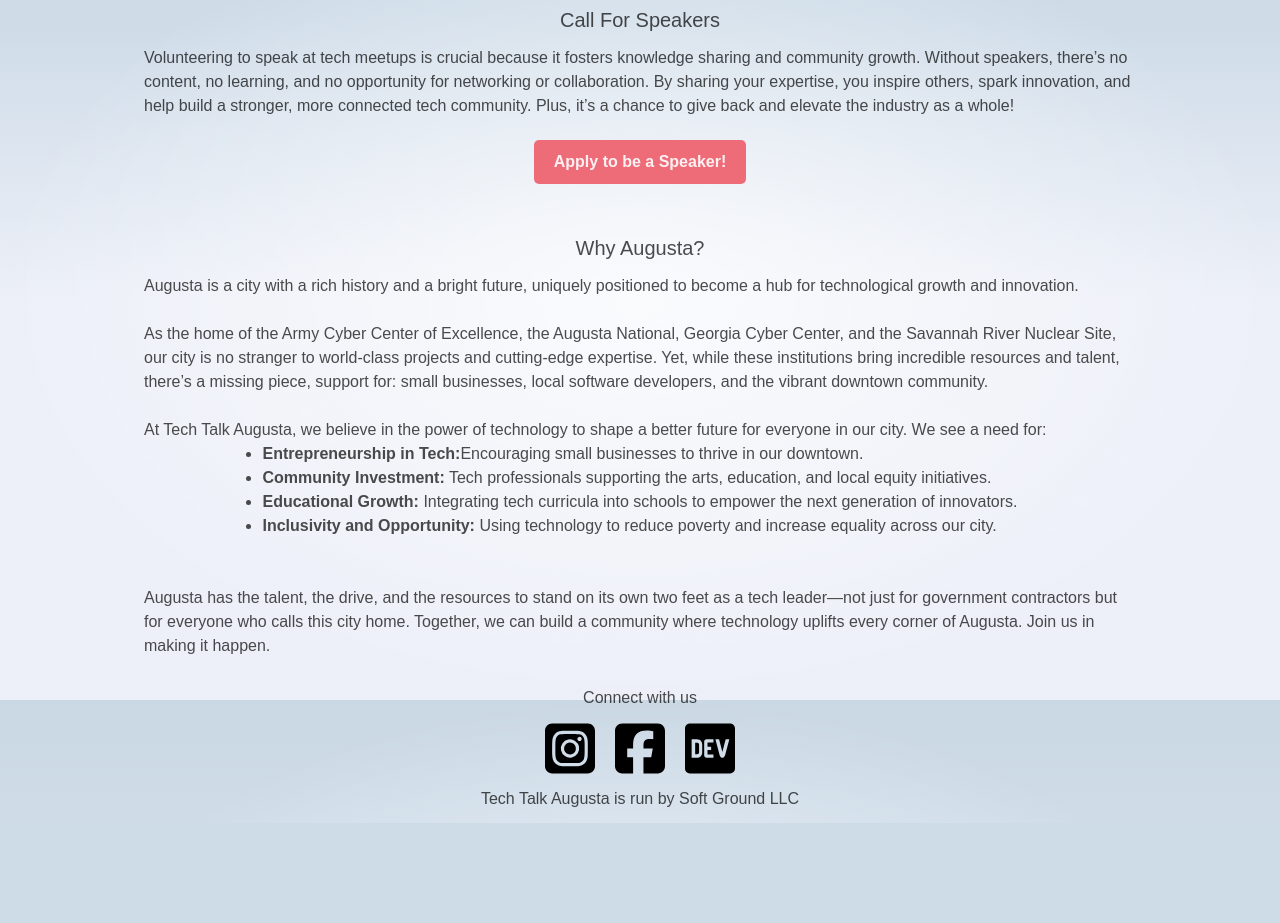
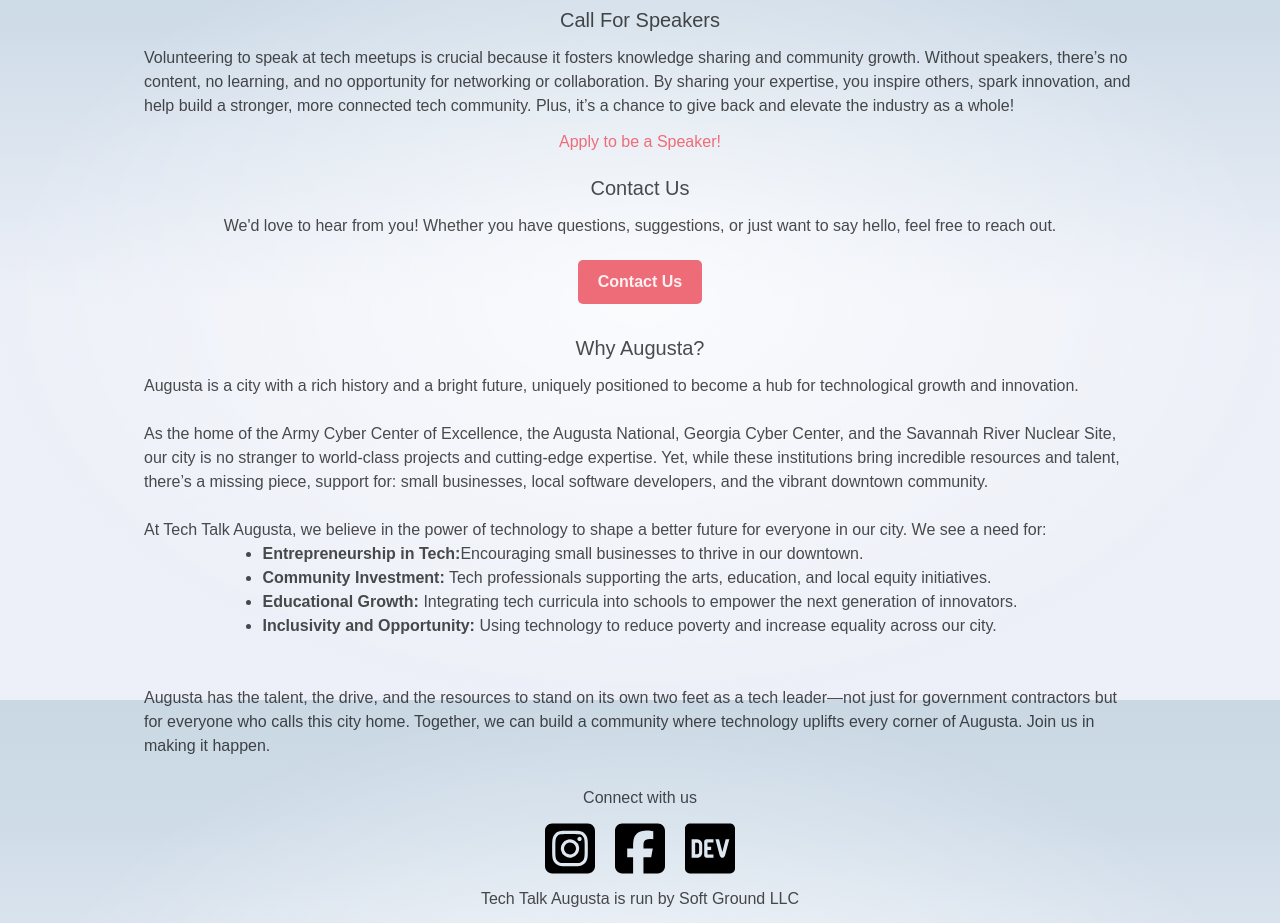
Before and after one commit to SoftGroundDev/techtalkaugusta, a SvelteKit app: page / in a window 1280 px wide. Shown: the part 1700-2623 px from the top of the page. Before the commit the page ends 2523 px from the top, so only its background shows below. Built offline with nearby package versions, Linux system fonts and the light colour scheme.

Commit message:
added forms and fixed homepage form

```diff
--- a/src/routes/+page.svelte
+++ b/src/routes/+page.svelte
@@ -79,7 +79,16 @@
 		and help build a stronger, more connected tech community. Plus, it’s a chance to give back and
 		elevate the industry as a whole!
 	</p>
-	<button class="btn-primary">Apply to be a Speaker!</button>
+	<a href="/forms/call-for-speakers">Apply to be a Speaker!</a>
+</section>
+
+<section>
+	<h3 class="mb-3 text-xl">Contact Us</h3>
+	<p class="mb-3">
+		We'd love to hear from you! Whether you have questions, suggestions, or just want to say hello,
+		feel free to reach out.
+	</p>
+	<a class="btn-primary" href="/forms/contact">Contact Us</a>
 </section>
 
 <section class="mt-5">
--- /dev/null
+++ b/src/routes/forms/contact/+page.svelte
@@ -0,0 +1,9 @@
+<iframe
+	src="https://wax-warbler-fff.notion.site/ebd/14ebc6eec56680febb3fcd6d10e1cd94"
+	width="100%"
+	height="600"
+	frameborder="0"
+	allowfullscreen
+	title="Contact form"
+	style="border-radius: 10px; box-shadow: 5px 10px 20px 10px rgba(0,0,0,0.5);"
+></iframe>
```
